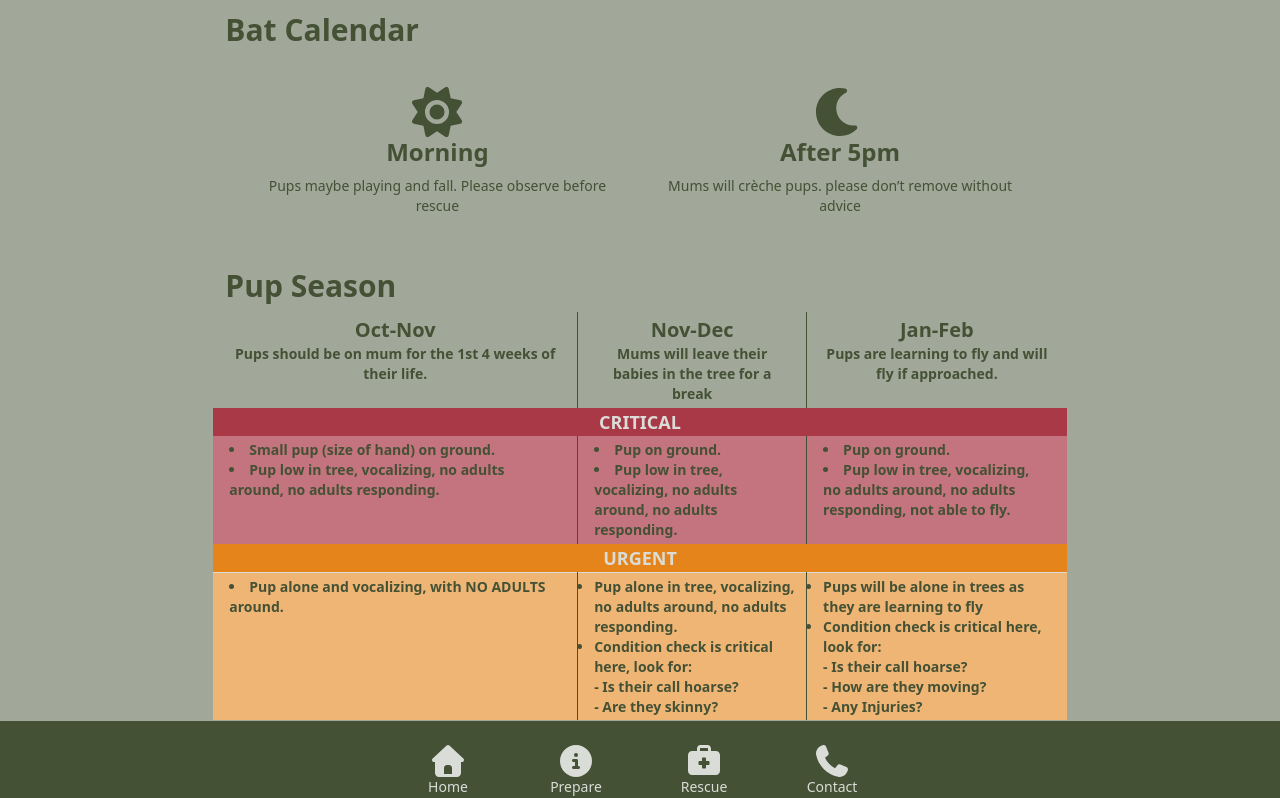
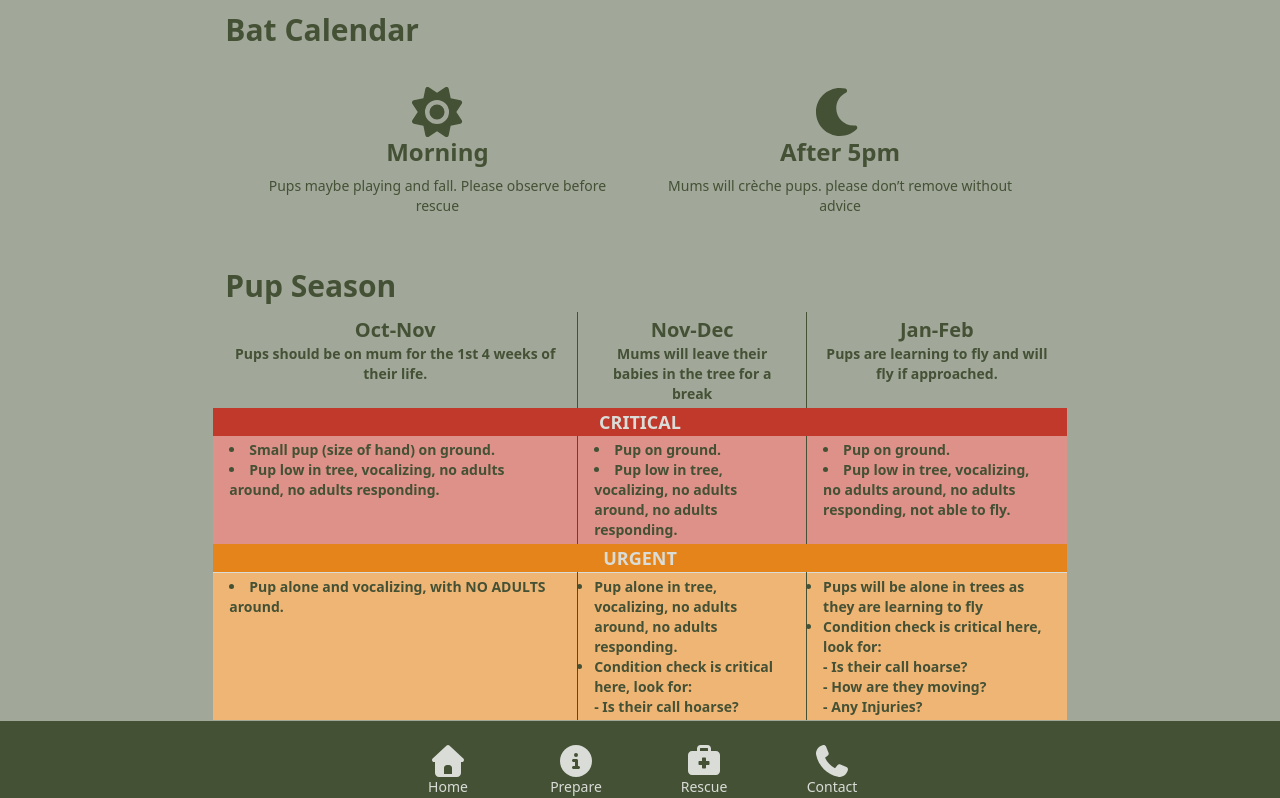
Before and after one commit to batsvictoria/batsvictoria.github.io, a Next.js app: page /calender in a window 1280 px wide. Shown: the top 798 px of the page. Built offline with nearby package versions, Linux system fonts and the light colour scheme.

Commit message:
minor additions colours and table finess

```diff
--- a/app/calender/page.tsx
+++ b/app/calender/page.tsx
@@ -53,7 +53,7 @@ export default function Page() {
         <table className="w-full text-sm  ">
           <tbody className=" text-gray-200 ">
             <tr className="text-center align-top">
-              <th scope="col" className="px-4 py-1    ">
+              <th scope="col" className="px-4  py-1    ">
                 <h4 className="text-xl text-gray-900" > Oct-Nov</h4>
                 <p className="text-gray-900 text-sm">Pups should be on mum for the 1st 4 weeks of their life.</p>
               </th>
@@ -72,7 +72,7 @@ export default function Page() {
               <td colSpan={3} className="text-lg font-bold">CRITICAL</td>
             </tr>
 {/* Oct-Nov*/}
-            <tr className="bg-red-300 text-gray-900  align-top ">
+            <tr className="bg-red-200 text-gray-900  align-top ">
 
               <td className=" list-disc px-4 py-1 text-sm font-semibold">
                 <td>
@@ -110,7 +110,7 @@ export default function Page() {
                 <li>Pup alone and vocalizing, with NO ADULTS around.</li>
               </td>
 {/* Nov-Dec*/}
-              <td className="px-4 py-1 border-s pr-2 border-gray-900 text-sm font-semibold">
+              <td className=" border-s ps-4 px-4 py-1 border-gray-900 text-sm font-semibold">
                 <ul className="list-disc">
                   <li>Pup alone in tree, vocalizing, no adults around, no adults responding.</li>
                   <li> Condition check is critical here, look for:</li>
@@ -123,7 +123,7 @@ export default function Page() {
                 </ul>
               </td>
                {/* Jan-Feb*/}
-              <td className="px-4 py-1 border-s ps-4 border-gray-900 text-sm">
+              <td className=" border-s ps-4 px-4 py-1 border-gray-900 text-sm">
                 <ul className="list-disc ">
                   <li>Pups will be alone in trees as they are learning to fly</li>
                   <li > Condition check is critical here, look for:</li>
--- a/app/components/modal.tsx
+++ b/app/components/modal.tsx
@@ -24,7 +24,7 @@ export const Modal = () => {
                         <div className="relative bg-gray-600 rounded-lg shadow-sm ">
 
                             <div className="p-4 md:p-5 text-center">
-                                <FontAwesomeIcon icon={faCircleExclamation} className="w-20 h-20 text-red-500 " size="4x" />
+                                <FontAwesomeIcon icon={faCircleExclamation} className="w-20 h-20 text-red-300 " size="4x" />
                                 <h3 className="mb-5 text-lg font-normal  ">Are you vaccinated and trained for bat rescues?</h3>
                                 <button onClick={toggleItem} data-modal-hide="popup-modal" type="button" className="text-gray-200 bg-gray-900 text-lg font-medium rounded-lg text-md inline-flex items-center px-5 py-2.5 text-center">
                                     Yes, I am.
--- a/app/globals.css
+++ b/app/globals.css
@@ -5,11 +5,13 @@
      --color-black: pink;
      --color-gray-200: #d9dcd7;
      --color-gray-600: #a1a799;
-     --color-red-500: #aa3947;
-     --color-red-300: #c3747e;
+     --color-red-300: #CD6155;
+     --color-red-200: #dd9188;
+     --color-red-500: #C0392B;
      --color-yellow-200: #d3c25e;
      --color-orange-500: #e5841a;
      --color-orange-300: #efb575;
-     --color-blue-500: #0d97bc;
-     --color-blue-300: #86cbdd;
+     --color-blue-500: #0a728f;
+     --color-blue-300: #a1b7c9;
+
 }
--- a/app/look/page.tsx
+++ b/app/look/page.tsx
@@ -62,7 +62,7 @@ export default function Page() {
         </div>
       </div>
 
-      <div className="bg-red-300   md:p-6 mb-2 px-2 py-2">
+      <div className="bg-red-300 text-gray-200   md:p-6 mb-2 px-2 py-2">
         <div className="relative overflow-x-auto sm:rounded-lg">
           <table className="w-full text-sm text-left rtl:text-right ">
 
--- a/app/preparations/page.tsx
+++ b/app/preparations/page.tsx
@@ -90,7 +90,7 @@ export default function Page() {
       <span><h2 className="  text-3xl font-extrabold mb-3 ">Equipment </h2></span>
       <div className="grid  gap-8 grid-cols-1 md:grid-cols-2">
 
-        <div className="col-span-1">
+        <div className="col-span-1 pl-3">
           <h2 className=" text-xl font-bold"> Observing</h2>
           <ul className="list-disc p-3">
             <li>Binoculars</li>
@@ -103,7 +103,7 @@ export default function Page() {
           </ul>
         </div>
 
-        <div className="col-span-1">
+        <div className="col-span-1 pl-3">
           <h2 className=" text-xl font-bold"> Rescuing</h2>
           <ul className="list-disc p-3">
             <li>Water - preboiled preferred</li>
--- a/app/rescue/page.tsx
+++ b/app/rescue/page.tsx
@@ -21,7 +21,7 @@ export default function Page() {
 
       <Modal />
       <Pagetitle>Rescue and Wraps</Pagetitle>
-<div className="w-full p-4 bg-red-300 sm:p-6  mb-2">
+<div className="w-full p-4 bg-red-300 sm:p-6  mb-2 text-gray-200">
 
         <div className="relative overflow-x-auto sm:rounded-lg">
           <table className="w-full text-sm text-left rtl:text-right ">
```
